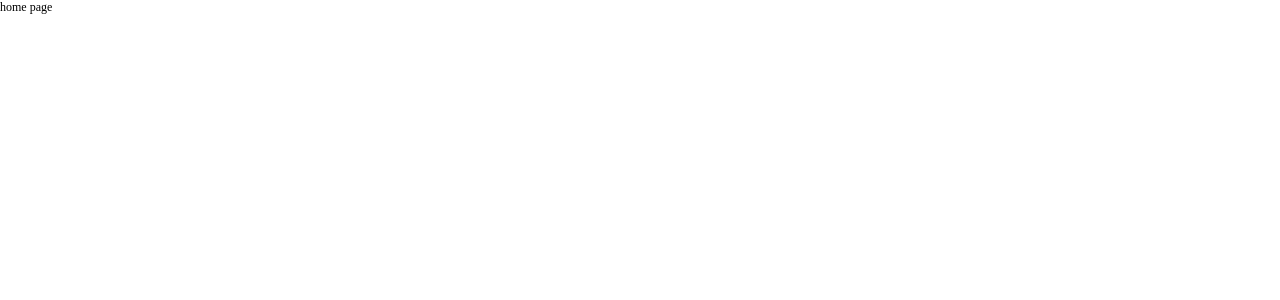
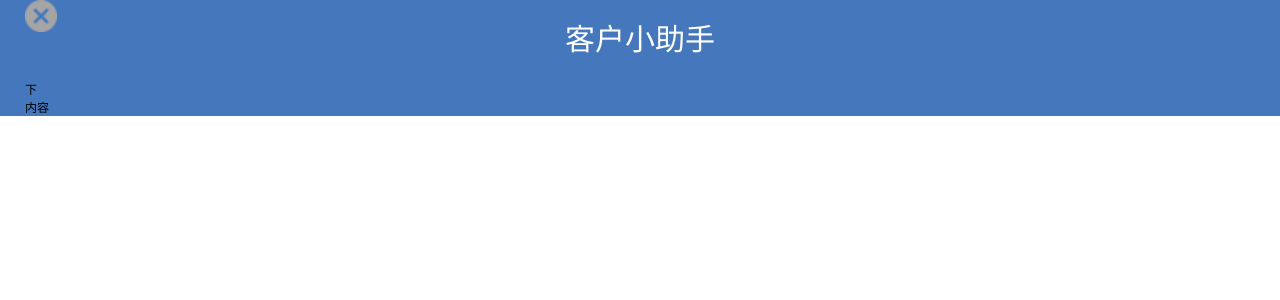
Before and after one commit to hzw-coder/assistant, a Vue app: page / in a window 1280 px wide. Shown: the top 300 px of the page. Built offline with nearby package versions, Linux system fonts and the light colour scheme.

Commit message:
index分支

```diff
--- /dev/null
+++ b/src/components/Header/HeaderTop.vue
@@ -0,0 +1,40 @@
+<template>
+  <div id="headertop">
+    <div class="container">
+      <div class="header_img">
+        <img class="header_img" src="../../assets/images/关 闭@2x.png" alt="" />
+      </div>
+      <span class="header_title">客户小助手</span>
+    </div>
+  </div>
+</template>
+<script>
+export default {
+  name: "headertop",
+  data() {
+    return {};
+  },
+};
+</script>
+<style lang="scss" scoped>
+#headertop {
+  .container {
+    position: relative;
+    text-align: center;
+    background-color: #4477bc;
+    color: #fff;
+    height: 0.8rem;
+    line-height: 0.8rem;
+    .header_img {
+      position: absolute;
+      display: inline-block;
+      left: 0;
+      height: 0.32rem;
+      width: 0.32rem;
+    }
+    .header_title {
+      font-size: 0.3rem;
+    }
+  }
+}
+</style>
--- a/src/views/Home.vue
+++ b/src/views/Home.vue
@@ -1,12 +1,30 @@
 <template>
-  <div class="home">home page</div>
+  <div id="home">
+    <div class="container">
+      <div>
+        <HeaderTop></HeaderTop>
+      </div>
+      <div>下</div>
+      <div>内容</div>
+    </div>
+  </div>
 </template>
 
 <script>
+const HeaderTop = () =>
+  import(/* webpackChunkName: "headertop" */ "../components/Header/HeaderTop");
 export default {
   name: "Home",
-  components: {},
+  components: {
+    HeaderTop,
+  },
 };
 </script>
 <style lang="scss" scoped>
+#home {
+  .container {
+    padding: 0 0.25rem;
+    background-color: #4477bc;
+  }
+}
 </style>
```
